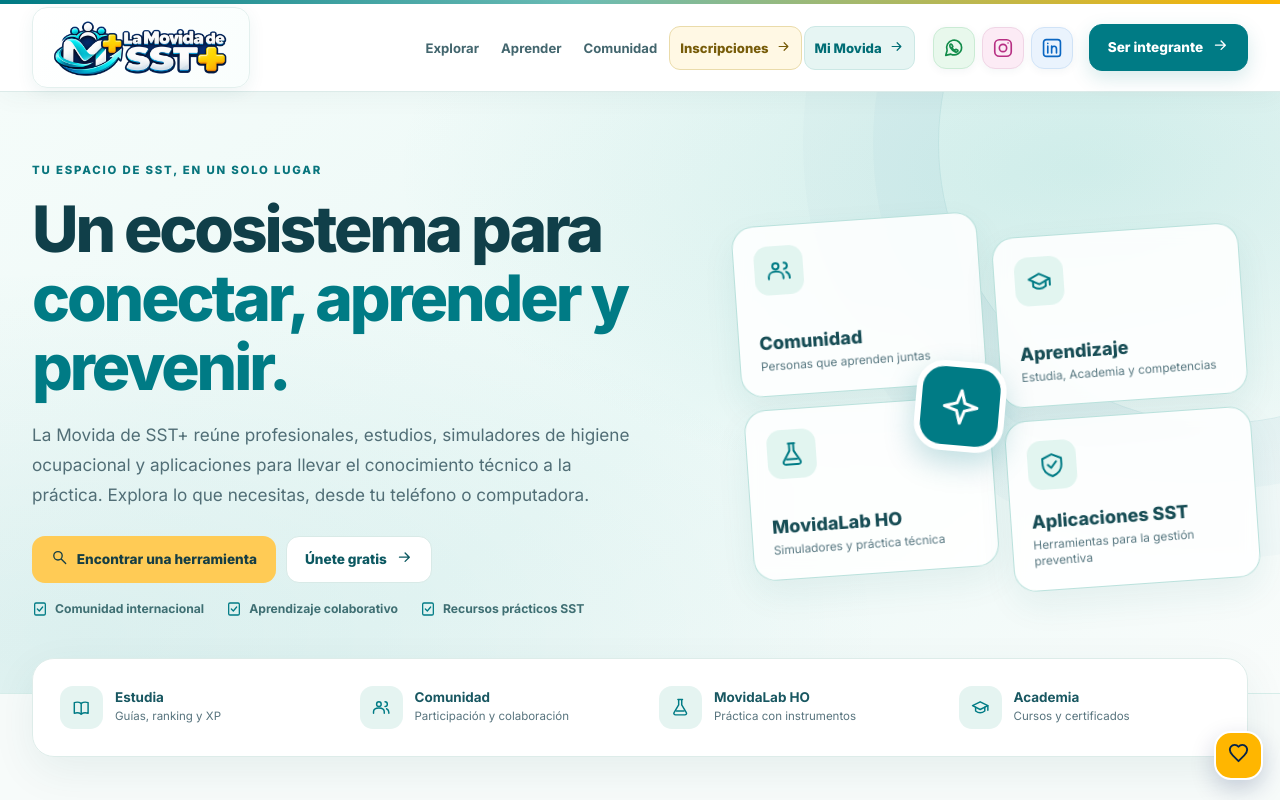
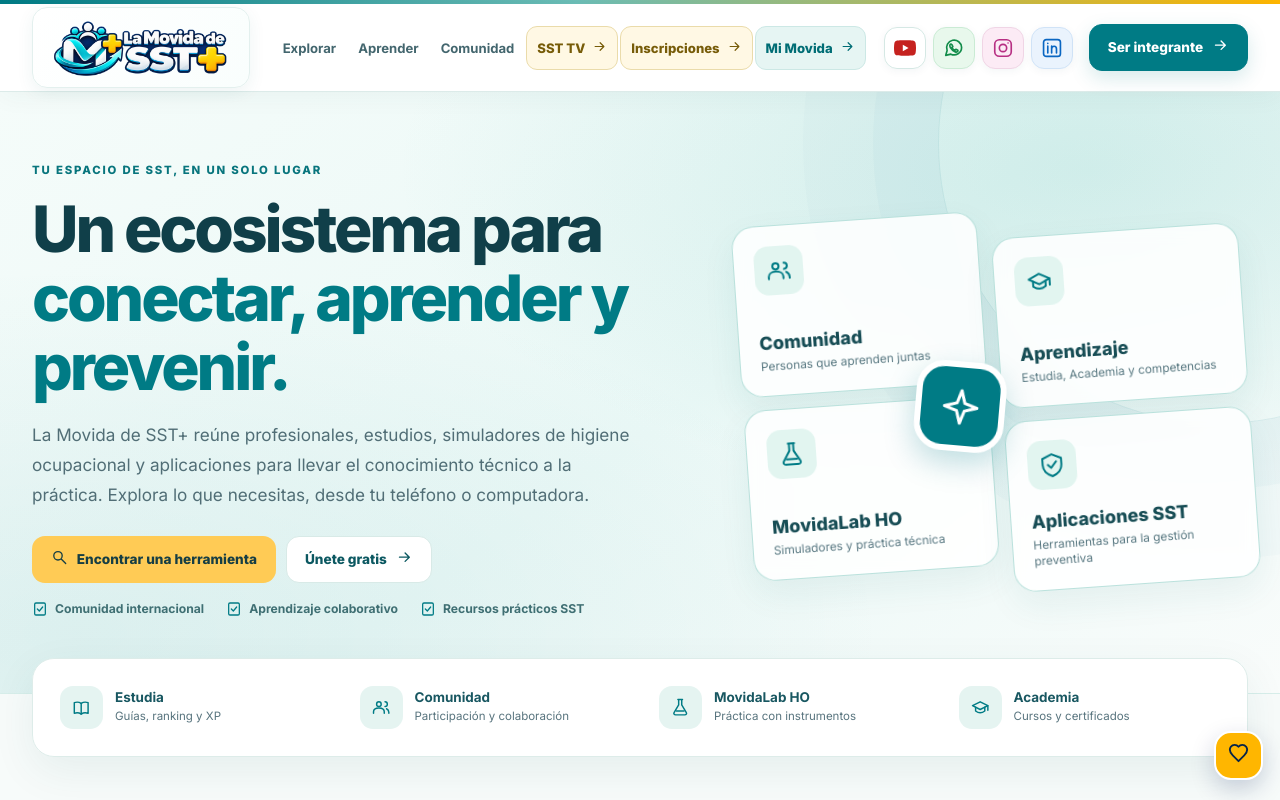
Before and after one commit to movidasst/principal, a plain HTML site: page index.html in a window 1280 px wide. Shown: the top 800 px of the page. Drawn offline with Linux system fonts and the light colour scheme.

Commit message:
feat: link SST TV and YouTube from hub navigation

```diff
--- a/index.html
+++ b/index.html
@@ -181,8 +181,9 @@
 <header class="site-header">
   <div class="container header-inner">
     <button type="button" class="brand brand-home hub-tab" data-hub-tab="inicio" aria-pressed="true" aria-controls="vista-inicio" aria-label="Ir al inicio del HUB"><span class="brand-surface"><img src="/logo-horizontal-movida-sst-plus.webp" alt="La Movida de SST+" width="224" height="74" fetchpriority="high" decoding="async" data-movida-logo></span><span class="brand-caption"><small>De la Reacción a la Prevención</small></span></button>
-    <nav class="desktop-nav" aria-label="Secciones del HUB"><button type="button" class="hub-tab" data-hub-tab="explorar" aria-pressed="false" aria-controls="vista-explorar" aria-label="Mostrar la sección Explorar"><span>Explorar</span></button><button type="button" class="hub-tab" data-hub-tab="aprender" aria-pressed="false" aria-controls="vista-aprender" aria-label="Mostrar la sección Aprender"><span>Aprender</span></button><button type="button" class="hub-tab" data-hub-tab="comunidad" aria-pressed="false" aria-controls="vista-comunidad" aria-label="Mostrar la sección Comunidad"><span>Comunidad</span></button><a class="hub-inscripciones-link" href="https://inscripciones.movidasst.com/" target="_blank" rel="noopener noreferrer" aria-label="Abrir Inscripciones a cursos de La Movida"><span>Inscripciones</span><span data-icon="arrow"></span></a><a class="hub-app-link" href="/mi-movida/" aria-label="Abrir Mi Movida, tu espacio personal"><span>Mi Movida</span><span data-icon="arrow"></span></a></nav>
+    <nav class="desktop-nav" aria-label="Secciones del HUB"><button type="button" class="hub-tab" data-hub-tab="explorar" aria-pressed="false" aria-controls="vista-explorar" aria-label="Mostrar la sección Explorar"><span>Explorar</span></button><button type="button" class="hub-tab" data-hub-tab="aprender" aria-pressed="false" aria-controls="vista-aprender" aria-label="Mostrar la sección Aprender"><span>Aprender</span></button><button type="button" class="hub-tab" data-hub-tab="comunidad" aria-pressed="false" aria-controls="vista-comunidad" aria-label="Mostrar la sección Comunidad"><span>Comunidad</span></button><a class="hub-inscripciones-link" href="/sst-tv/" aria-label="Abrir SST TV, videoteca de La Movida"><span>SST TV</span><span data-icon="arrow"></span></a><a class="hub-inscripciones-link" href="https://inscripciones.movidasst.com/" target="_blank" rel="noopener noreferrer" aria-label="Abrir Inscripciones a cursos de La Movida"><span>Inscripciones</span><span data-icon="arrow"></span></a><a class="hub-app-link" href="/mi-movida/" aria-label="Abrir Mi Movida, tu espacio personal"><span>Mi Movida</span><span data-icon="arrow"></span></a></nav>
     <nav class="hub-social-links" aria-label="Redes sociales de La Movida">
+      <a class="hub-social-link hub-social-youtube" href="https://www.youtube.com/@movidasst" target="_blank" rel="noopener noreferrer" title="YouTube de La Movida" aria-label="Abrir canal de YouTube de La Movida" style="color:#c5221f"><svg viewBox="0 0 24 24" aria-hidden="true" focusable="false" style="width:22px;height:22px;fill:currentColor;stroke:none"><path d="M23.5 6.2a3 3 0 0 0-2.1-2.1C19.5 3.6 12 3.6 12 3.6s-7.5 0-9.4.5A3 3 0 0 0 .5 6.2 31 31 0 0 0 0 12a31 31 0 0 0 .5 5.8 3 3 0 0 0 2.1 2.1c1.9.5 9.4.5 9.4.5s7.5 0 9.4-.5a3 3 0 0 0 2.1-2.1A31 31 0 0 0 24 12a31 31 0 0 0-.5-5.8ZM9.6 15.6V8.4l6.3 3.6-6.3 3.6Z"/></svg></a>
       <a class="hub-social-link hub-social-whatsapp" href="https://whatsapp.com/channel/0029Va0mlH5Jf05mrcCz8r3e" target="_blank" rel="noopener noreferrer" title="Canal de WhatsApp de La Movida" aria-label="Abrir canal oficial de WhatsApp de La Movida">
         <svg viewBox="0 0 24 24" aria-hidden="true" focusable="false"><path d="M20.3 11.4a8.2 8.2 0 0 1-11.7 7.3L3 20l1.5-5.3a8.2 8.2 0 1 1 15.8-3.3Z"/><path d="M8.8 7.7c-.4-.2-.7.1-1 .6-.8 1.1-.4 2.2.3 3.4 1.2 2.2 3 3.8 5.3 4.5 1.2.4 2.1.3 2.7-.6.3-.4.3-1.1-.2-1.3l-1.9-.9-.9 1.1c-1.7-.6-2.7-1.7-3.3-3.1l1-.8-.9-2Z"/></svg>
       </a>
```
